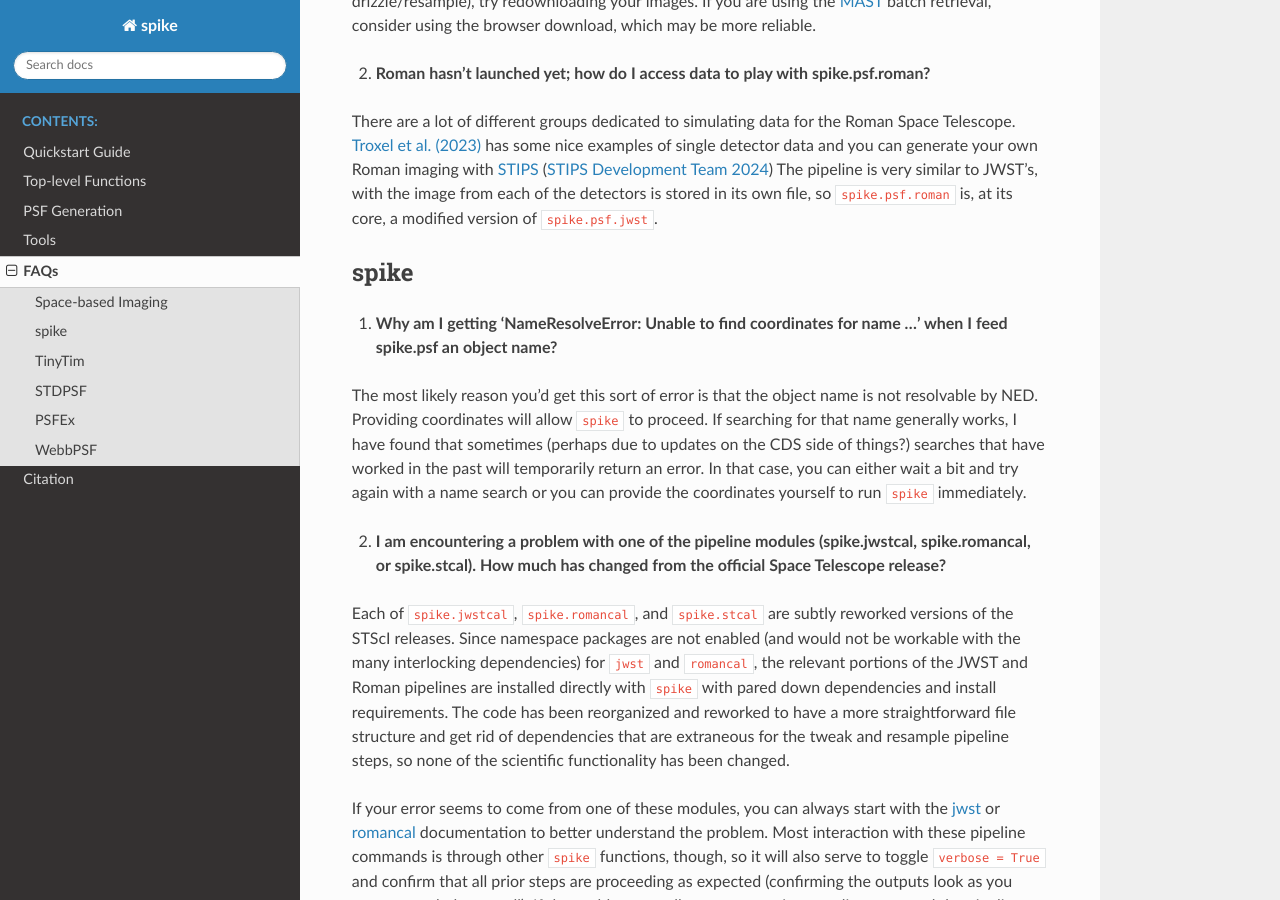
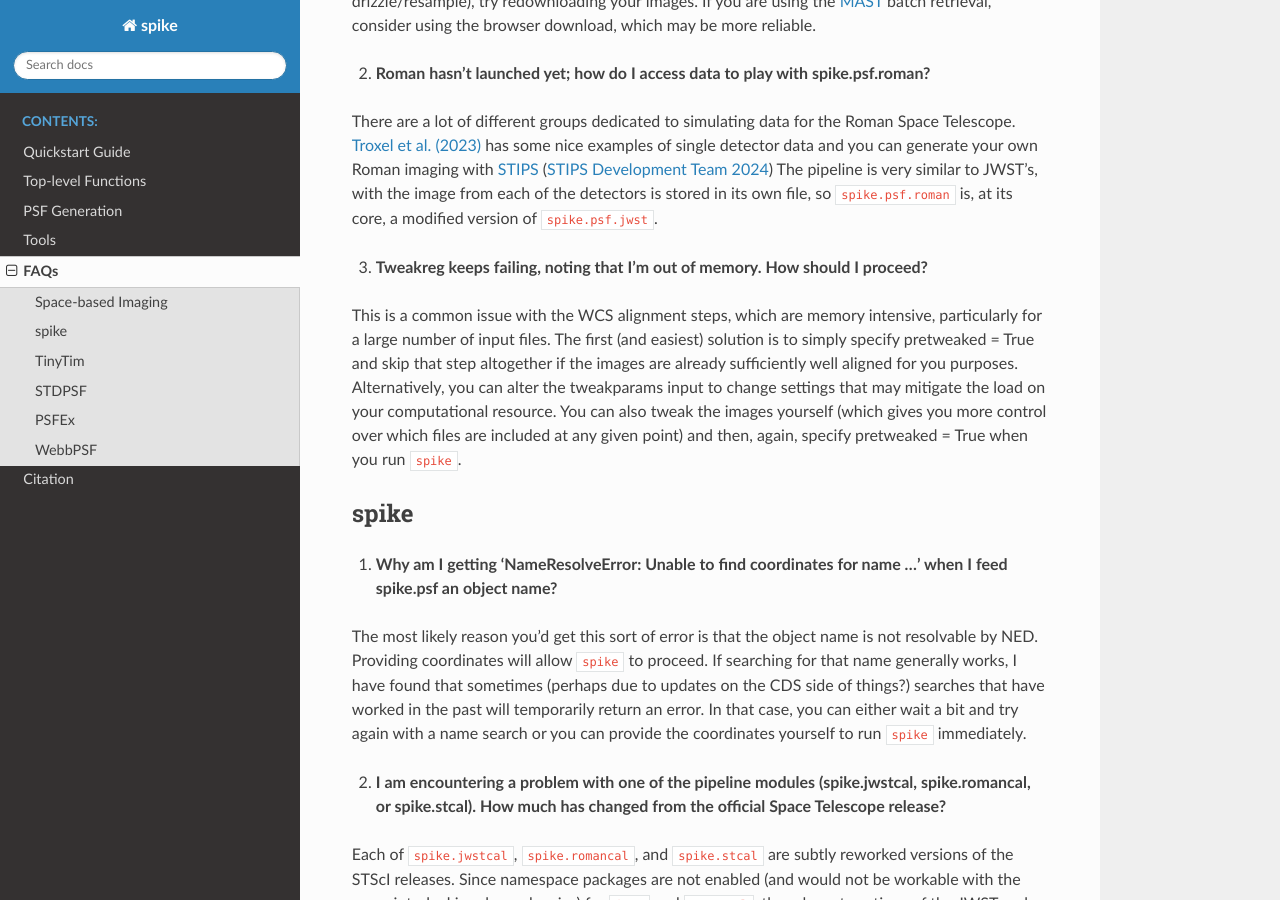
Before and after one commit to avapolzin/spike, a Sphinx documentation site: the page built from docs/faq.rst, in a window 1280 px wide and 900 px high, scrolled down 563 px. Built offline with Sphinx 7.4.7 and the Read the Docs theme 3.1.0, drawn with Linux system fonts in a browser that asks for light colours; some of the changed text lies outside the part shown.

Commit message:
update docs

```diff
--- a/docs/faq.rst
+++ b/docs/faq.rst
@@ -20,6 +20,10 @@ Probably not. If the data appear corrupted prior to any of the processing steps
 2. **Roman hasn't launched yet; how do I access data to play with spike.psf.roman?**
 
 There are a lot of different groups dedicated to simulating data for the Roman Space Telescope. `Troxel et al. (2023) <https://ui.adsabs.harvard.edu/abs/2023MNRAS.522.2801T/abstract>`_ has some nice examples of single detector data and you can generate your own Roman imaging with `STIPS <https://github.com/spacetelescope/STScI-STIPS>`_ (`STIPS Development Team 2024 <https://ui.adsabs.harvard.edu/abs/2024arXiv241111978S/abstract>`_) The pipeline is very similar to JWST's, with the image from each of the detectors is stored in its own file, so ``spike.psf.roman`` is, at its core, a modified version of ``spike.psf.jwst``.
+
+3. **Tweakreg keeps failing, noting that I'm out of memory. How should I proceed?**
+
+This is a common issue with the WCS alignment steps, which are memory intensive, particularly for a large number of input files. The first (and easiest) solution is to simply specify pretweaked = True and skip that step altogether if the images are already sufficiently well aligned for you purposes. Alternatively, you can alter the tweakparams input to change settings that may mitigate the load on your computational resource. You can also tweak the images yourself (which gives you more control over which files are included at any given point) and then, again, specify pretweaked = True when you run ``spike``.
 
 
 spike
@@ -81,7 +85,7 @@ There is also a bug in the PSFEx installation code -- discussed nicely `here <ht
 
 1. **My output single-image PSFs look funny/there's an issue with my SExtractor catalog. How do I fix this?**
 
-The first step if you aren't happy with your PSFEx output is to try adjusting the SExtractor and PSFEx parameters in their respective config files. ``spike.psfgen`` uses the default settings for each of these codes unless an overriding user input is specified. As a result, the star catalog and subsequent PSF generation are not fine-tuned for any specific use case.
+The first step if you aren't happy with your PSFEx output is to try adjusting the SExtractor and PSFEx parameters in their respective config files. ``spike.psfgen`` uses the default settings for each of these codes unless an overriding user input is specified. As a result, the star catalog and subsequent PSF generation are not fine-tuned for any specific use case beyond the parameters that were altered for high-resolution, space-based images.
 
 Within spike/configs, there are example configuration and parameter files for PSFEx and SExtractor. These can be used as guides and can be *copied* and directly modified. (I recommend against modifying any of the files in spike/configs themselves unless you are interested in making global changes.)
 
--- a/docs/quickstart.rst
+++ b/docs/quickstart.rst
@@ -45,12 +45,12 @@ In lieu of passing coordinates to obj, you can also provide an object name (as l
 
 	acs_path = '/path/to/acs/data/'
 
-	psf.hst(img_dir = acs_path, obj = 'M51', img_type = 'flc', inst = 'ACS', camera = 'WFC')
+	psf.hst(img_dir = acs_path, obj = 'M79', img_type = 'flc', inst = 'ACS', camera = 'WFC')
 
 
 	nircam_path = 'path/to/nircam/data/'
 
-	psf.jwst(img_dir = nircam_path, obj = 'M51', img_type = 'cal', inst = 'NIRCam')
+	psf.jwst(img_dir = nircam_path, obj = 'M79', img_type = 'cal', inst = 'NIRCam')
 
 
 The last code block shows minimal examples, which includes all of the required inputs (camera is only required for ACS and WFC3). ``spike`` handles filter and detector/chip identification automatically, and the default parameters are sufficient to produce PSFs in most cases. The top-level functions ``spike.psf.hst``, ``spike.psf.jwst``, and ``spike.psf.roman`` also take a number of keyword arguments that allow for near-complete customization of the generated PSFs.
```
Also changed, not shown: FAQ.md (+5 -1 lines), README.md (+3 -3 lines).
